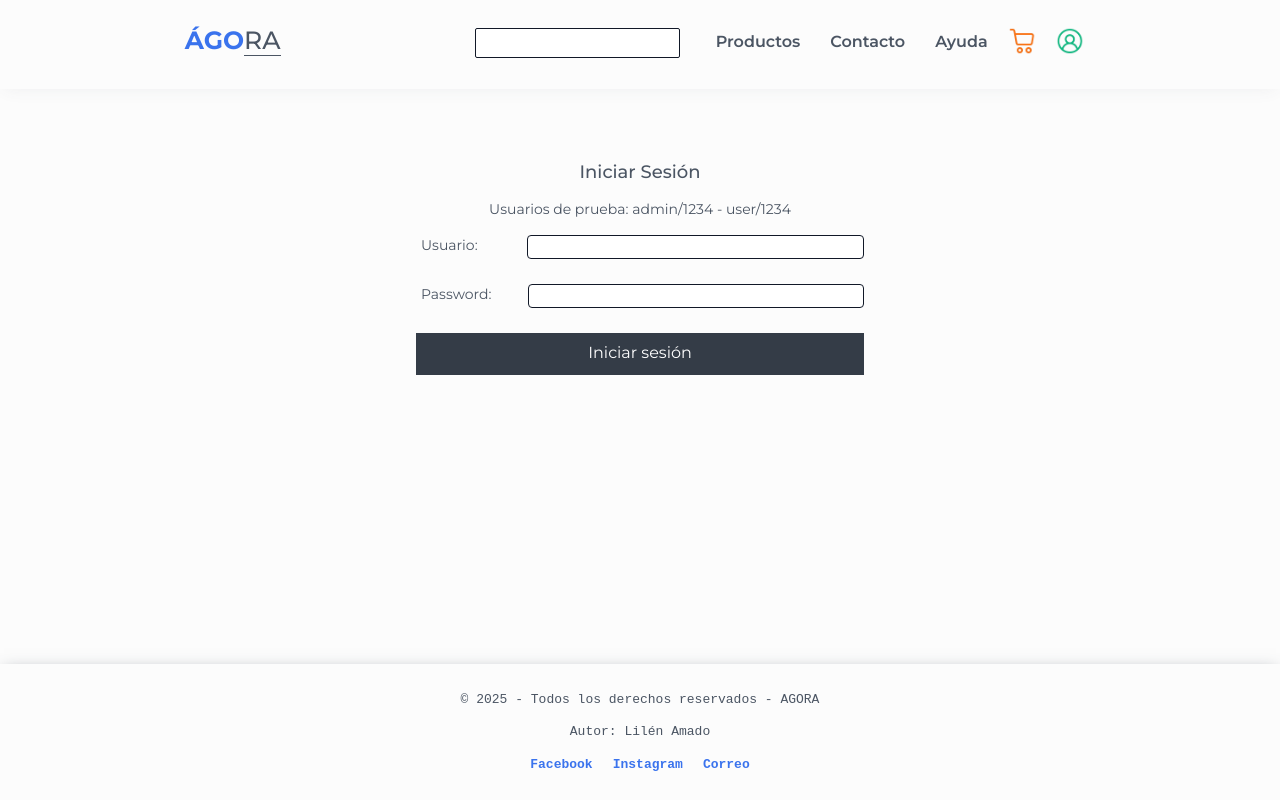
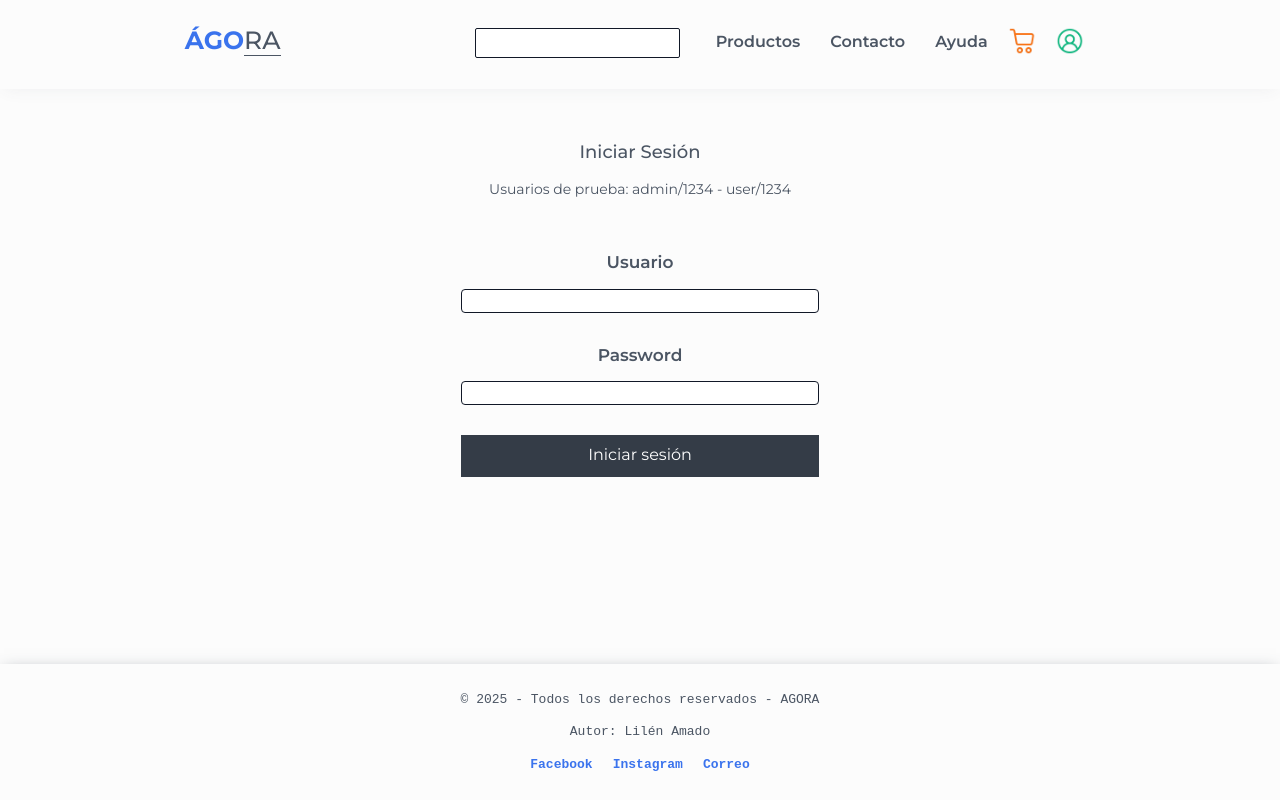
Before and after one commit to LilenAmado/ecommerce_TTech, a React (Vite) app: page /login in a window 1280 px wide. Built offline with nearby package versions, Linux system fonts and the light colour scheme; no server answers.

Commit message:
L&F login

```diff
--- a/src/components/General/Auth/Auth.css
+++ b/src/components/General/Auth/Auth.css
@@ -1,8 +1,8 @@
 @import '../../../styles/variables.css';
 
 .login-container{
-    width: 50%;
-    margin: 30px 25% 50px 25%;
+    width: 40%;
+    margin: 10px 30% 50px 30%;
 }
 .btn-logout, .btn-login {
     /* background-color: var(--color-btn-secondary); */
@@ -32,23 +32,23 @@
     width: 100%;
 }
 .container-user, .container-password {
-    margin-top: 15px;
-    margin-bottom: 15px;
-    display: flex;
+    margin-top: 30px;
+    margin-bottom: 30px;
+
 }
 
 .container-user input, .container-password input{
-    width: 87%;
+    width: 100%;
     height: 24px;
     border-radius: 4px;
     border: 1px solid var(--color-text-primary);
-    margin-left: 10%;
+    /* margin-left: 10%; */
     /* margin-right: 10px; */
     /* margin-top: 10px; */
 }
-.container-password input{
+/* .container-password input{
     margin-left: 7%;
-}
+} */
 .span-login-info{
     font-family: var(--font-main);
     font-size: 14px;
@@ -57,6 +57,7 @@
     text-align: center;
     display: block;
     margin-top: 10px;
+    margin-bottom: 50px;
 }
 .span-login-error{
     font-family: var(--font-main);
@@ -94,6 +95,14 @@
     padding-right: 10%;
 }
 
+.container-user label, .container-password label{
+    font-family: var(--font-main);
+    font-size: 17px;
+    color: var(--color-text-primary);
+    font-weight: var(--font-weight-bold);
+    display: block;
+}
+
 @media (max-width: 1000px){
     .login-container{
         width: 70%;
@@ -101,7 +110,7 @@
     }
 
     .container-user input, .container-password input{
-        width: 80%;
+        width: 100%;
     }
 
     .admin-user-container{
--- a/src/components/General/Auth/Login.jsx
+++ b/src/components/General/Auth/Login.jsx
@@ -36,7 +36,7 @@ const Login = () => {
 
         {/* User */}
         <div className='container-user'>
-          <label><Text element={'auth'} text={'Usuario:'} /></label>
+          <label><Text element={'auth'} text={'Usuario'} /></label>
           <input
             type="text"
             value={user}
@@ -46,7 +46,7 @@ const Login = () => {
 
         {/* Password */}
         <div className='container-password'>
-          <label><Text element={'auth'} text={'Password:'} /></label>
+          <label><Text element={'auth'} text={'Password'} /></label>
           <input
             type="password"
             value={password}
--- a/src/components/General/Text/Text.css
+++ b/src/components/General/Text/Text.css
@@ -51,12 +51,9 @@
 
 .auth{
     font-family: var(--font-main);
-    font-size: 14px;
     color: var(--color-text-secondary);
     font-weight: var(--font-weight-regular);
-    text-align: left;
-    padding-left: 5px;
-    padding-right: 5px;
+    text-align: center;
 }
 
 @media (max-width: 682px) {
```
